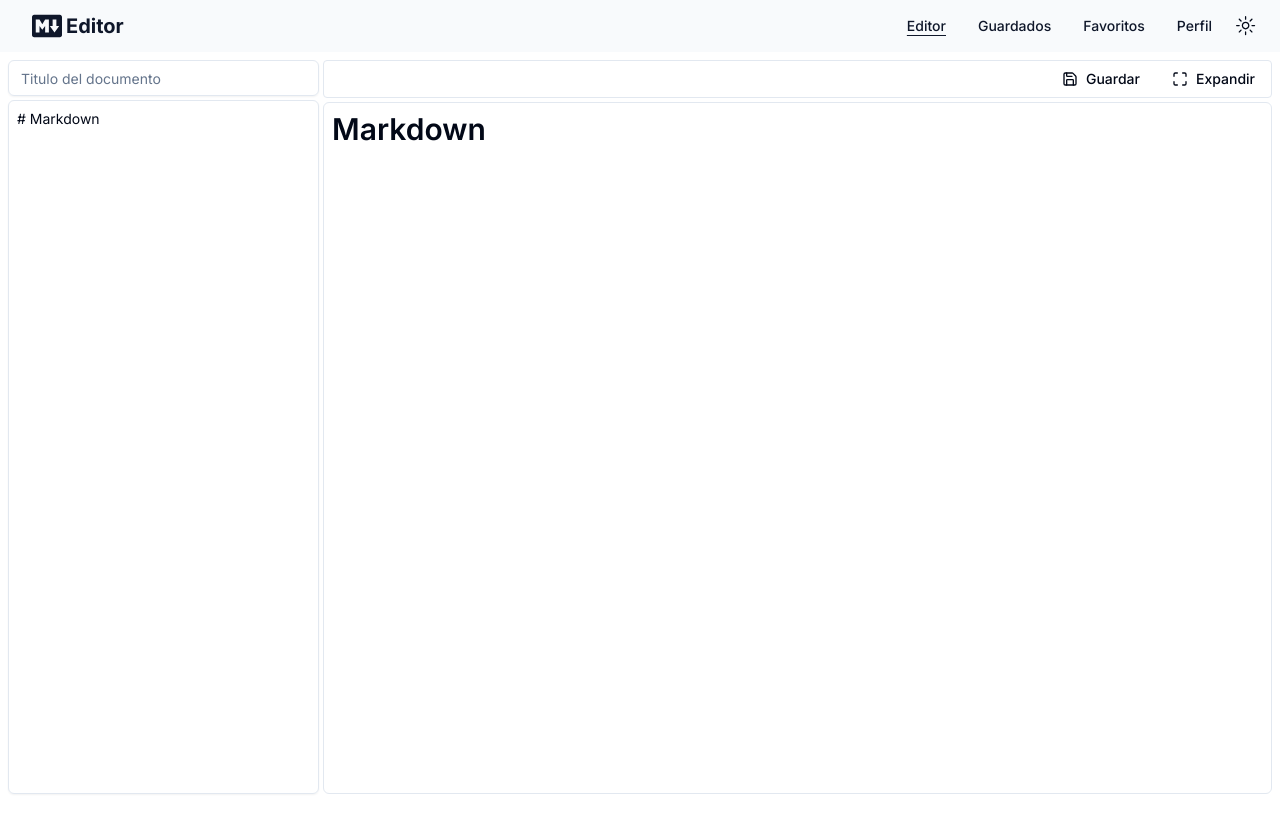
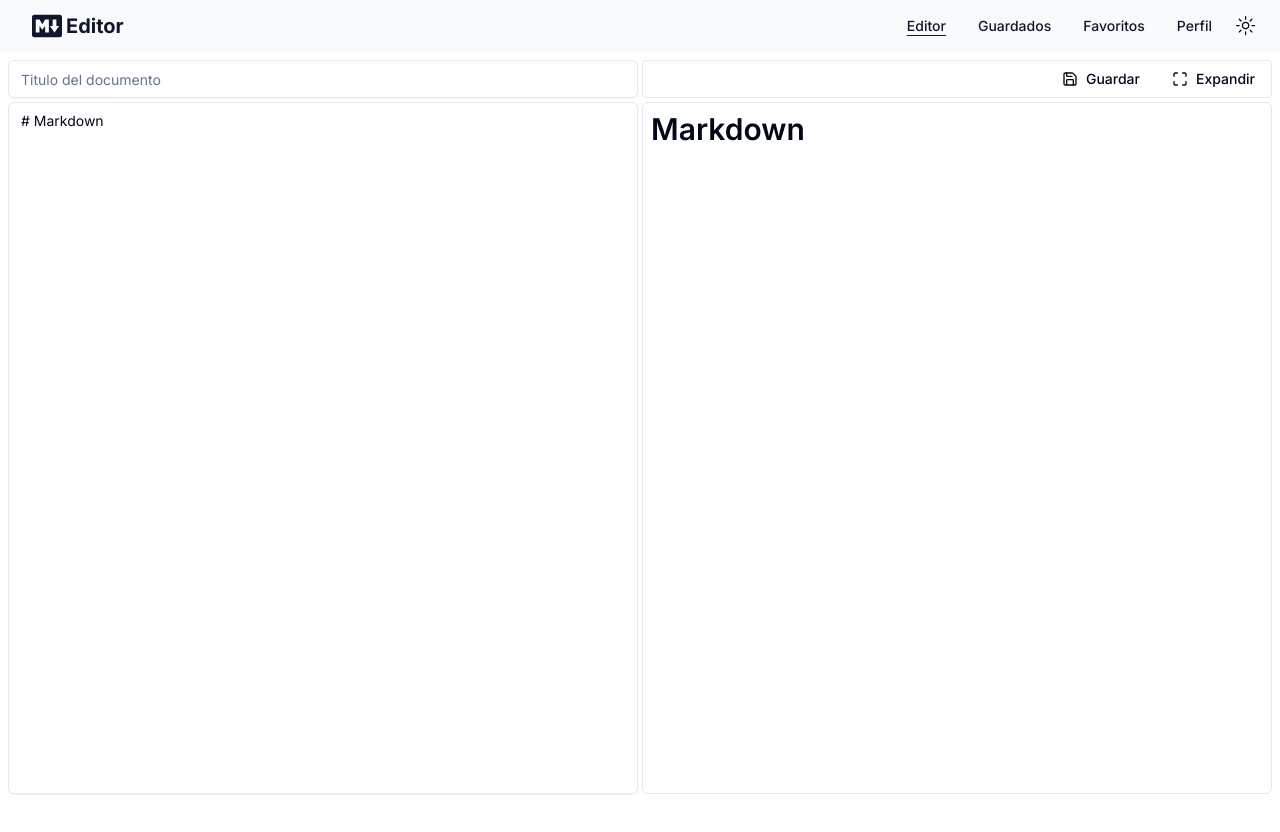
Before and after one commit to Brian-ChM/MarkdownEditor, a Next.js app: page / in a window 1280 px wide. Shown: the top 832 px of the page. Before the commit the page ends 800 px from the top, so only its background shows below. Built offline with nearby package versions, Linux system fonts and the light colour scheme.

Commit message:
Update styles

```diff
--- a/src/app/(markdwon)/page.tsx
+++ b/src/app/(markdwon)/page.tsx
@@ -3,7 +3,7 @@ import { TextareaSection } from "@/components/editor/TextareaSection";
 
 export default function Home() {
   return (
-    <div className="flex flex-1 gap-1 m-2">
+    <div className="grid grid-rows-2 md:grid-cols-2 gap-1 m-2">
       <TextareaSection />
       <MarkdownSection />
     </div>
--- a/src/components/editor/TextareaSection.tsx
+++ b/src/components/editor/TextareaSection.tsx
@@ -3,7 +3,6 @@
 import useTextStore from "@/store";
 import { Input } from "../ui/input";
 import { Textarea } from "../ui/textarea";
-import { useEffect } from "react";
 
 export const TextareaSection = () => {
   const { content, setText, setTitle } = useTextStore();
@@ -17,13 +16,20 @@ export const TextareaSection = () => {
   };
 
   return (
-    <section className="flex flex-col flex-1 h-[calc(100dvh-66px)] gap-1">
-      <Input onChange={handleTitleChange} placeholder="Titulo del documento" />
-      <Textarea
-        onChange={handleTextChange}
-        value={content}
-        className="grow resize-none rounded-md border p-2"
+    <section className="flex flex-col h-[calc(50dvh-33px)] md:grow md:h-[calc(100dvh-66px)] gap-1">
+      <Input
+        className="h-[38px]"
+        onChange={handleTitleChange}
+        placeholder="Titulo del documento"
       />
+
+      <div className="flex flex-1 shrink-0">
+        <Textarea
+          onChange={handleTextChange}
+          value={content}
+          className="resize-none flex-1 shrink-0"
+        />
+      </div>
     </section>
   );
 };
--- a/src/components/mdx/MarkdownText.tsx
+++ b/src/components/mdx/MarkdownText.tsx
@@ -11,7 +11,7 @@ import { CodeBlocks } from "./Blocks/CodeBlocks";
 export const MarkdownText = ({ text }: { text: string }) => {
   return (
     <Markdown
-      className="markdown break-words w-[calc(50vw-20px)]"
+      className="markdown break-words text-wrap block max-w-full"
       remarkPlugins={[remarkMath, [remarkGfm, { singleTilde: false }]]}
       rehypePlugins={[rehypeKatex, rehypeRaw, rehypeSanitize]}
       components={{
```
